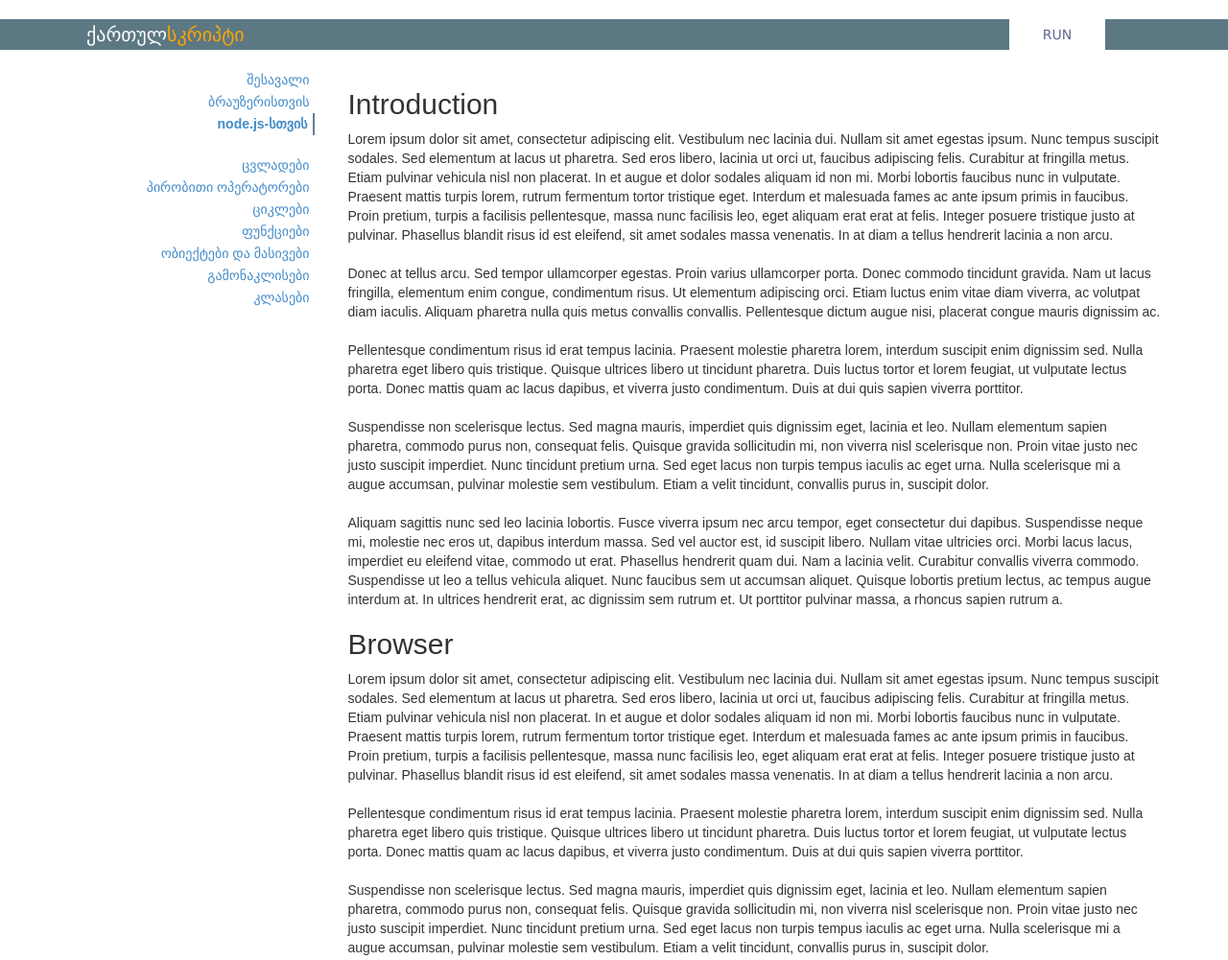
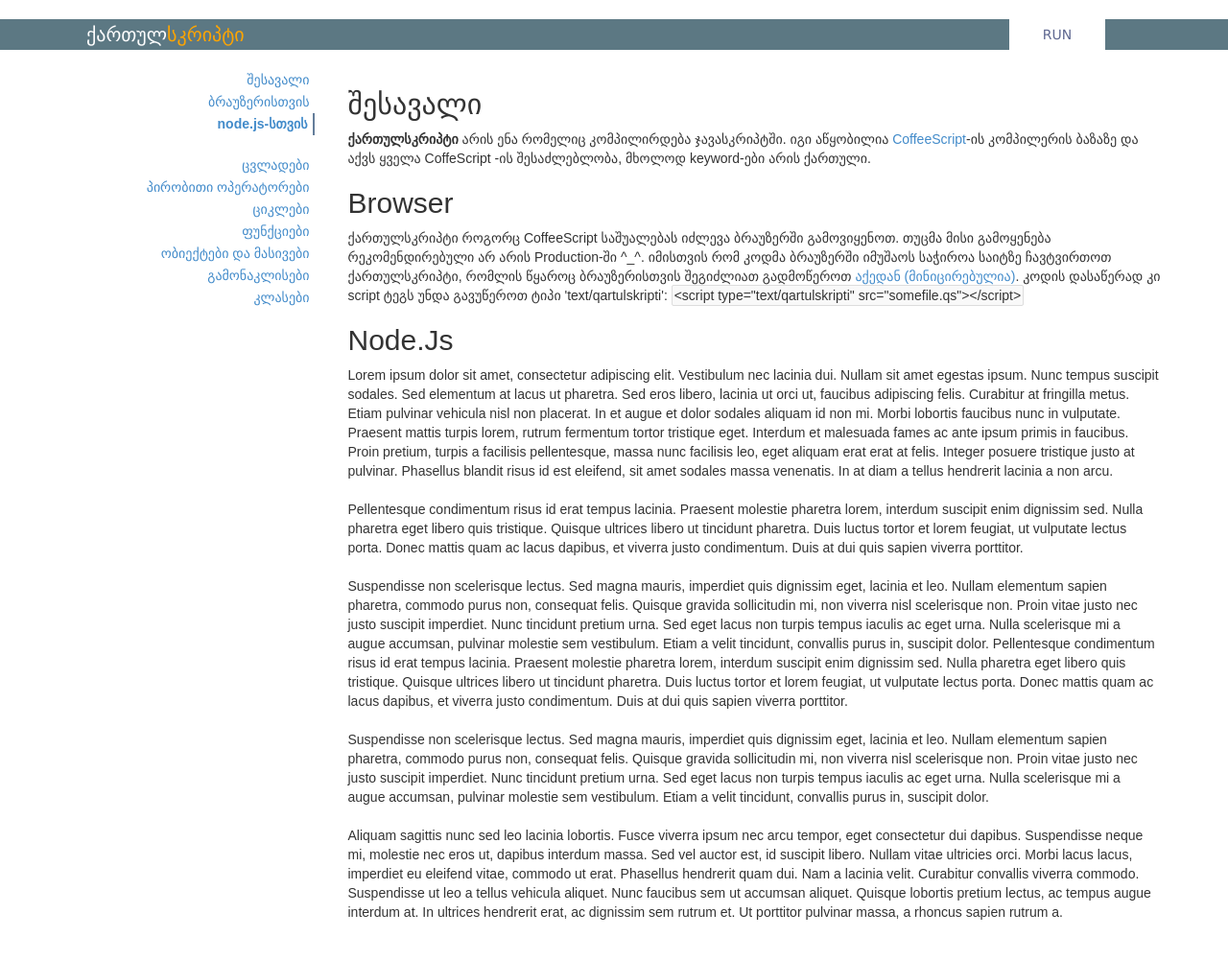
Before and after one commit to nodar-chkuaselidze/qartulskripti-web, a plain HTML site: page index.html in a window 1280 px wide. Shown: the top 1001 px of the page at 96% size. Drawn offline with Linux system fonts and the light colour scheme; no server answers.

Commit message:
How to for Browser

```diff
--- a/css/qartulskripti.css
+++ b/css/qartulskripti.css
@@ -170,3 +170,11 @@ div[role=menu] > .affix {
 footer {
   height: 200px;
 }
+
+
+.inline-code {
+  background-color: #f9f9f9;
+  border: 1px solid #ddd;
+  padding: 2px;
+  border-radius: 2px;
+}
--- a/index.html
+++ b/index.html
@@ -47,24 +47,17 @@
       </div>
       <div class="col-md-9" role="content">
         <div id="შესავალი">
-          <h2> Introduction </h2>
-          Lorem ipsum dolor sit amet, consectetur adipiscing elit. Vestibulum nec lacinia dui. Nullam sit amet egestas ipsum. Nunc tempus suscipit sodales. Sed elementum at lacus ut pharetra. Sed eros libero, lacinia ut orci ut, faucibus adipiscing felis. Curabitur at fringilla metus. Etiam pulvinar vehicula nisl non placerat. In et augue et dolor sodales aliquam id non mi. Morbi lobortis faucibus nunc in vulputate. Praesent mattis turpis lorem, rutrum fermentum tortor tristique eget. Interdum et malesuada fames ac ante ipsum primis in faucibus. Proin pretium, turpis a facilisis pellentesque, massa nunc facilisis leo, eget aliquam erat erat at felis. Integer posuere tristique justo at pulvinar. Phasellus blandit risus id est eleifend, sit amet sodales massa venenatis. In at diam a tellus hendrerit lacinia a non arcu.
-          <br /><br />
-          Donec at tellus arcu. Sed tempor ullamcorper egestas. Proin varius ullamcorper porta. Donec commodo tincidunt gravida. Nam ut lacus fringilla, elementum enim congue, condimentum risus. Ut elementum adipiscing orci. Etiam luctus enim vitae diam viverra, ac volutpat diam iaculis. Aliquam pharetra nulla quis metus convallis convallis. Pellentesque dictum augue nisi, placerat congue mauris dignissim ac.
-          <br /><br />
-          Pellentesque condimentum risus id erat tempus lacinia. Praesent molestie pharetra lorem, interdum suscipit enim dignissim sed. Nulla pharetra eget libero quis tristique. Quisque ultrices libero ut tincidunt pharetra. Duis luctus tortor et lorem feugiat, ut vulputate lectus porta. Donec mattis quam ac lacus dapibus, et viverra justo condimentum. Duis at dui quis sapien viverra porttitor.
-          <br /><br />
-          Suspendisse non scelerisque lectus. Sed magna mauris, imperdiet quis dignissim eget, lacinia et leo. Nullam elementum sapien pharetra, commodo purus non, consequat felis. Quisque gravida sollicitudin mi, non viverra nisl scelerisque non. Proin vitae justo nec justo suscipit imperdiet. Nunc tincidunt pretium urna. Sed eget lacus non turpis tempus iaculis ac eget urna. Nulla scelerisque mi a augue accumsan, pulvinar molestie sem vestibulum. Etiam a velit tincidunt, convallis purus in, suscipit dolor.
-          <br /><br />
-          Aliquam sagittis nunc sed leo lacinia lobortis. Fusce viverra ipsum nec arcu tempor, eget consectetur dui dapibus. Suspendisse neque mi, molestie nec eros ut, dapibus interdum massa. Sed vel auctor est, id suscipit libero. Nullam vitae ultricies orci. Morbi lacus lacus, imperdiet eu eleifend vitae, commodo ut erat. Phasellus hendrerit quam dui. Nam a lacinia velit. Curabitur convallis viverra commodo. Suspendisse ut leo a tellus vehicula aliquet. Nunc faucibus sem ut accumsan aliquet. Quisque lobortis pretium lectus, ac tempus augue interdum at. In ultrices hendrerit erat, ac dignissim sem rutrum et. Ut porttitor pulvinar massa, a rhoncus sapien rutrum a.
+          <h2>შესავალი</h2>
+
+          <p>
+            <b>ქართულსკრიპტი</b> არის ენა რომელიც კომპილირდება ჯავასკრიპტში. იგი აწყობილია <a href="http://coffeescript.org/" title="CoffeeScript">CoffeeScript</a>-ის კომპილერის ბაზაზე და აქვს ყველა CoffeScript -ის შესაძლებლობა, მხოლოდ keyword-ები არის ქართული.
+          </p>
         </div>
         <div id="ბრაუზერი">
           <h2> Browser </h2>
-          Lorem ipsum dolor sit amet, consectetur adipiscing elit. Vestibulum nec lacinia dui. Nullam sit amet egestas ipsum. Nunc tempus suscipit sodales. Sed elementum at lacus ut pharetra. Sed eros libero, lacinia ut orci ut, faucibus adipiscing felis. Curabitur at fringilla metus. Etiam pulvinar vehicula nisl non placerat. In et augue et dolor sodales aliquam id non mi. Morbi lobortis faucibus nunc in vulputate. Praesent mattis turpis lorem, rutrum fermentum tortor tristique eget. Interdum et malesuada fames ac ante ipsum primis in faucibus. Proin pretium, turpis a facilisis pellentesque, massa nunc facilisis leo, eget aliquam erat erat at felis. Integer posuere tristique justo at pulvinar. Phasellus blandit risus id est eleifend, sit amet sodales massa venenatis. In at diam a tellus hendrerit lacinia a non arcu.
-          <br /><br />
-          Pellentesque condimentum risus id erat tempus lacinia. Praesent molestie pharetra lorem, interdum suscipit enim dignissim sed. Nulla pharetra eget libero quis tristique. Quisque ultrices libero ut tincidunt pharetra. Duis luctus tortor et lorem feugiat, ut vulputate lectus porta. Donec mattis quam ac lacus dapibus, et viverra justo condimentum. Duis at dui quis sapien viverra porttitor.
-          <br /><br />
-          Suspendisse non scelerisque lectus. Sed magna mauris, imperdiet quis dignissim eget, lacinia et leo. Nullam elementum sapien pharetra, commodo purus non, consequat felis. Quisque gravida sollicitudin mi, non viverra nisl scelerisque non. Proin vitae justo nec justo suscipit imperdiet. Nunc tincidunt pretium urna. Sed eget lacus non turpis tempus iaculis ac eget urna. Nulla scelerisque mi a augue accumsan, pulvinar molestie sem vestibulum. Etiam a velit tincidunt, convallis purus in, suscipit dolor.
+          <p>
+          ქართულსკრიპტი როგორც CoffeeScript საშუალებას იძლევა ბრაუზერში გამოვიყენოთ. თუცმა მისი გამოყენება რეკომენდირებული არ არის Production-ში ^_^. იმისთვის რომ კოდმა ბრაუზერში იმუშაოს საჭიროა საიტზე ჩავტვირთოთ ქართულსკრიპტი, რომლის წყაროც ბრაუზერისთვის შეგიძლიათ გადმოწეროთ <a href="js/qartulskripti.js">აქედან (მინიცირებულია)</a>. კოდის დასაწერად კი script ტეგს უნდა გავუწეროთ ტიპი 'text/qartulskripti': <span class="inline-code">&lt;script type="text/qartulskripti" src="somefile.qs"&gt;&lt;/script&gt;</span>
+          </p>
         </div>
         <div id="nodejs">
           <h2> Node.Js </h2>
```
